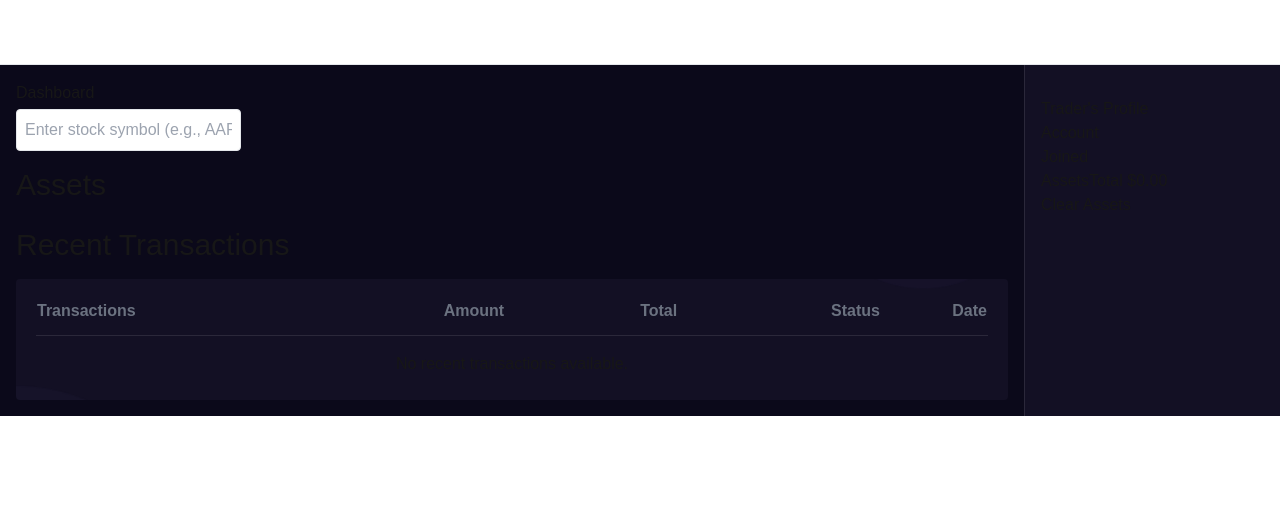
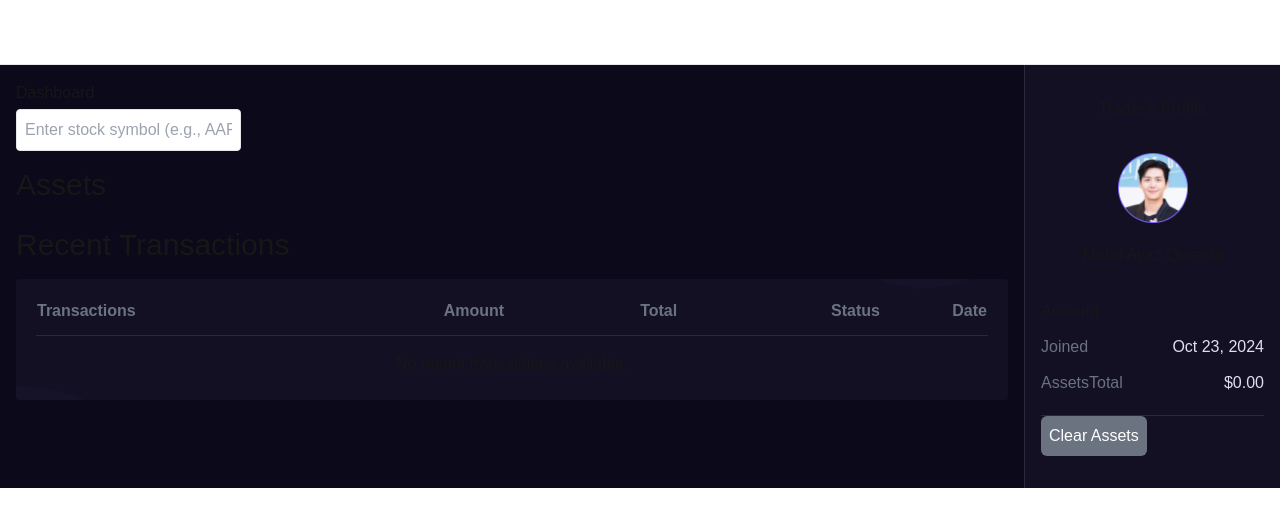
Before and after one commit to ayaz20903/paper-trading-app, a Next.js app: page /dashboard in a window 1280 px wide. Shown: the top 526 px of the page. Built offline with nearby package versions, Linux system fonts and the light colour scheme.

Commit message:
traders profile styled

```diff
--- a/app/components/AssetCard.tsx
+++ b/app/components/AssetCard.tsx
@@ -64,7 +64,7 @@ const AssetCard: React.FC<AssetCardProps> = ({ boughtAssets, onConfirmSell }) =>
 
   return (
     <div className="">
-      <h2 className='text-3xl'>Assets</h2>
+      <h2 className='text-3xl mt-3'>Assets</h2>
       {boughtAssets && boughtAssets.length > 0 && (
         <div className='my-6'>
           <ul className="flex align-center justify-start flex-wrap">
@@ -79,7 +79,7 @@ const AssetCard: React.FC<AssetCardProps> = ({ boughtAssets, onConfirmSell }) =>
                       src={chart}
                       width={100}
                       height={100}
-                      alt="Picture of the author"
+                      alt="chart picture"
                     />
                   </div>
                   <div className="flex justify-between mt-4">
--- a/app/components/TradersProfile.tsx
+++ b/app/components/TradersProfile.tsx
@@ -1,3 +1,6 @@
+import Image from 'next/image';
+import avatar from "../images/avatar.png";
+
 type TradersProfileProps = {
     boughtAssets?: { symbol: string; price: number ; totalPrice:number; quantity:number }[]; // New prop for bought assets
     totalPrice: number;
@@ -7,27 +10,40 @@ type TradersProfileProps = {
 const TradersProfile: React.FC<TradersProfileProps> = ({ boughtAssets, totalPrice, clearAssets }) => {
 
     return (
-        <div className="traders-profile h-full">
-            <h2>Trader's Profile</h2>
+        <div className="traders-profile sticky top-10">
+            <h2 className="text-center">Trader's Profile</h2>
+            <div className='flex items-center flex-col justify-center w-full py-8'>
+                {/* <div className='text-center w-full'> */}
+                <Image
+                      src={avatar}
+                      width={70}
+                      height={70}
+                      alt="chart picture"
+                    />
+                {/* </div> */}
+                <p className='mt-5'>Mohd Ayaz Qureshi</p>
 
-            <div>
-                <h4>Account</h4>
-                <p>Joined</p>
-                <p>AssetsTotal ${totalPrice} </p>
+            </div>
+
+            <div className='pb-5 border-[#ffffff1a] border-b'>
+                <h4 className=''>Account</h4>
+                <p className='text-gray-500 flex items-center justify-between py-3'>Joined <span className='text-[#E1DFEC]'>Oct 23, 2024</span></p>
+                <p className='text-gray-500 flex items-center justify-between'>AssetsTotal <span className='text-[#E1DFEC]'>${totalPrice}</span> </p>
             </div>
             {boughtAssets && boughtAssets.length > 0 && (
-                <div>
-                    <h4>Assets</h4>
+                <div className='py-5'>
+                    <h4 className='pb-2'>Assets</h4>
                     <ul>
                         {boughtAssets.map(asset => (
-                            <li key={asset.symbol}>
-                                {asset.symbol}: {asset.quantity}
+                            <li key={asset.symbol} className='py-1 text-gray-500 flex items-center justify-between'>
+                                {asset.symbol}
+                                <span className='text-[#E1DFEC]'>{asset.quantity}</span>
                             </li>
                         ))}
                     </ul>
                 </div>
             )}
-            <button onClick={(clearAssets)}>Clear Assets</button>
+            <button className='bg-gray-500 text-white p-2 rounded-md ' onClick={(clearAssets)}>Clear Assets</button>
         </div>
     );
 };
--- a/pages/dashboard.tsx
+++ b/pages/dashboard.tsx
@@ -200,7 +200,7 @@ const Dashboard: React.FC = () => {
                             value={inputValue}
                             onChange={handleInputChange}
                             placeholder="Enter stock symbol (e.g., AAPL)"
-                            className="border rounded p-2"
+                            className="border rounded p-2 text-black"
                         />
                     </form>
 
@@ -221,7 +221,7 @@ const Dashboard: React.FC = () => {
                     )}
 
                     {selectedStocks.map((stock) => (
-                        <div key={stock.symbol} className="mt-4 p-4 border border-gray-300 rounded">
+                        <div key={stock.symbol} className="mt-4 p-4 border border-[#ffffff1a] rounded">
                             <h3 className="text-lg font-bold">{stock.symbol}</h3>
                             <div className='flex items-center justify-between mb-1'>
                                 <p><strong>Current: </strong> ${stock.data.c}</p>
@@ -241,12 +241,12 @@ const Dashboard: React.FC = () => {
                                 >
                                     Buy
                                 </button>
-                                <button
+                                {/* <button
                                     onClick={() => handleSellClick(stock)} // Open modal for selling
                                     className="bg-yellow-500 text-white p-2 rounded-md w-[75px]"
                                 >
                                     Sell
-                                </button>
+                                </button> */}
                             </div>
                         </div>
                     ))}
@@ -254,7 +254,7 @@ const Dashboard: React.FC = () => {
                     <AssetCard onConfirmSell={handleConfirmSell} boughtAssets={boughtAssets} />
                     <TransactionTable transactions={transactions} />
                 </div>
-                <div className="container mx-auto px-4 py-8 w-1/5 bg-[#131024] border-s border-[#ffffff1a]">
+                <div className="container mx-auto px-4 py-8 w-1/5 bg-[#131024] border-s border-[#ffffff1a] sticky top-0">
                     <TradersProfile clearAssets={handleClearBoughtStocks} boughtAssets={boughtAssets} totalPrice={totalPrice} />
                 </div>
             </section>
```
Also changed, not shown: app/images/avatar.png (added).
